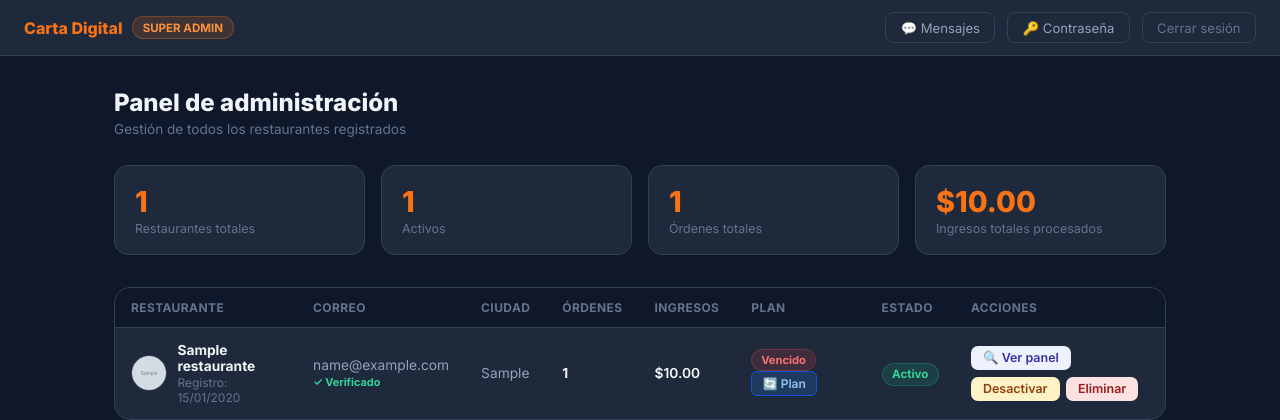
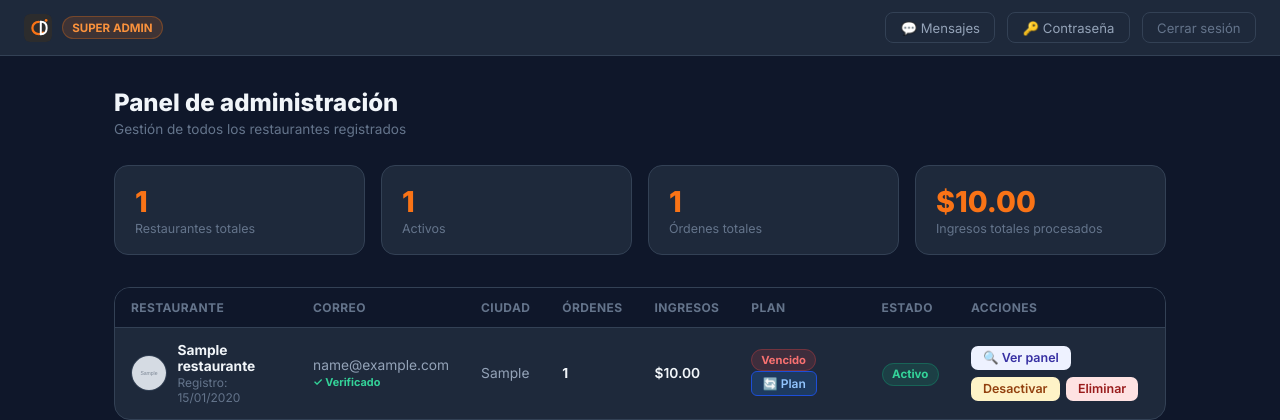
Before and after one commit to colverounmerco-lgtm/carta-digital, a Flask app: template templates/admin/panel.html in a window 1280 px wide. Shown: the top 420 px of the page. Run offline with Flask 3, Linux system fonts and the light colour scheme; tables that the repository leaves empty hold one stand-in row (values such as "Sample post"); the template is opened without the code that fills it: values that come from a table or form of the project are taken from there, most other values are stand-ins (such as "Sample title", 1, 10 or a date in 2020); grey boxes marked "Sample" are stand-in pictures; parts of the project's set-up code (start-up, migrations or seed data) failed here and were passed over.

Commit message:
Admin: logo Carta Digital en topbar del super admin
Co-Authored-By: Claude Sonnet 4.6 <noreply@anthropic.com>

```diff
--- a/templates/admin/panel.html
+++ b/templates/admin/panel.html
@@ -160,7 +160,7 @@
 
 <div class="topbar">
   <div class="topbar-logo">
-    <span>Carta Digital</span>
+    <img src="/static/img/logo.svg" style="height:28px;width:auto" alt="Carta Digital">
     <div class="badge-admin">SUPER ADMIN</div>
   </div>
   <div style="display:flex;align-items:center;gap:0.75rem">
```
